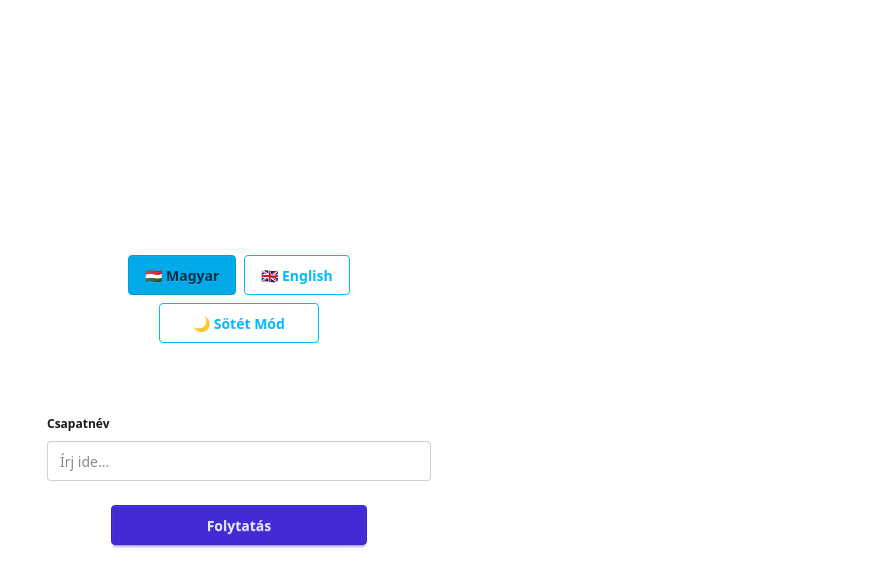
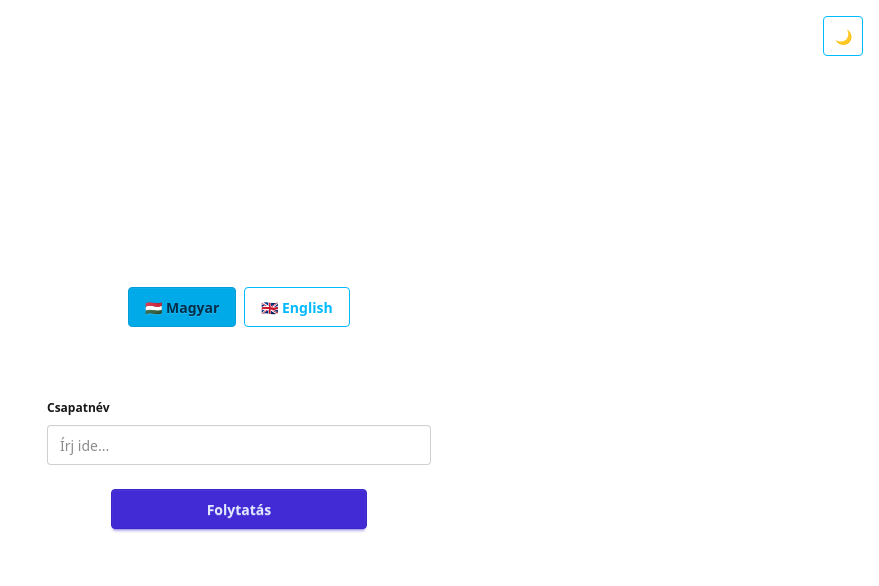
Before and after one commit to baconhoney/3DPuzzleQuiz, a React (Vite) app in the folder Client/: page / in a window 1280 px wide. Shown: the top 586 px of the page, without its empty margins (401-1280 px from the left). Built offline with nearby package versions, Linux system fonts and the light colour scheme.

Commit message:
Theme button done

```diff
--- a/Client/src/Register.jsx
+++ b/Client/src/Register.jsx
@@ -38,14 +38,17 @@ const Register = () => {
 
     return (
         <div className="flex flex-col items-center justify-center min-h-screen gap-16 w-full">
-            <div className="flex flex-col items-center gap-2">
+            <div className="absolute top-4 right-4 z-50">
+                <button className="btn btn-info btn-outline w-10" onClick={toggleTheme}>
+                    {theme === 'light' ? t("🌙") : t("☀️")}
+                </button>
+            </div>
+
+            <div className="flex flex-col items-center gap-2 mt-4">
                 <div className="flex items-center gap-2">
                     <button className={"btn btn-info btn-outline" + isLanguageSelected("hu")} onClick={() => changeLng("hu")}>🇭🇺 Magyar</button>
                     <button className={"btn btn-info btn-outline" + isLanguageSelected("en")} onClick={() => changeLng("en")}>🇬🇧 English</button>
                 </div>
-                <button className="btn btn-info btn-outline w-40" onClick={toggleTheme}>
-                    {theme === 'light' ? t("theme_dark") : t("theme_light")}
-                </button>
             </div>
 
             <form onSubmit={handleButtonClick} className="flex flex-col items-center content-center gap-5 w-2/3">
--- a/Client/src/locales/en/translation.json
+++ b/Client/src/locales/en/translation.json
@@ -6,7 +6,5 @@
     "quiz_not_started": "The quiz has not started yet",
     "team_name_required": "Team name is required",
     "finish_modal_message": "Are you sure you want to submit the quiz? You can only do this once, and the answers cannot be changed afterwards!",
-    "cancel": "Cancel",
-    "theme_light": "☀️ Light Mode",
-    "theme_dark": "🌙 Dark Mode"
+    "cancel": "Cancel"
 }
--- a/Client/src/locales/hu/translation.json
+++ b/Client/src/locales/hu/translation.json
@@ -6,7 +6,5 @@
     "quiz_not_started": "A kvíz még nem kezdődött el",
     "team_name_required": "A csapatnév megadása kötelező",
     "finish_modal_message": "Biztos, hogy beküldi a kvízt? Erre csak egyszer van lehetősége és a válaszok utána nem módosíthatók!",
-    "cancel": "Mégsem",
-    "theme_light": "☀️ Világos Mód",
-    "theme_dark": "🌙 Sötét Mód"
+    "cancel": "Mégsem"
 }
```
